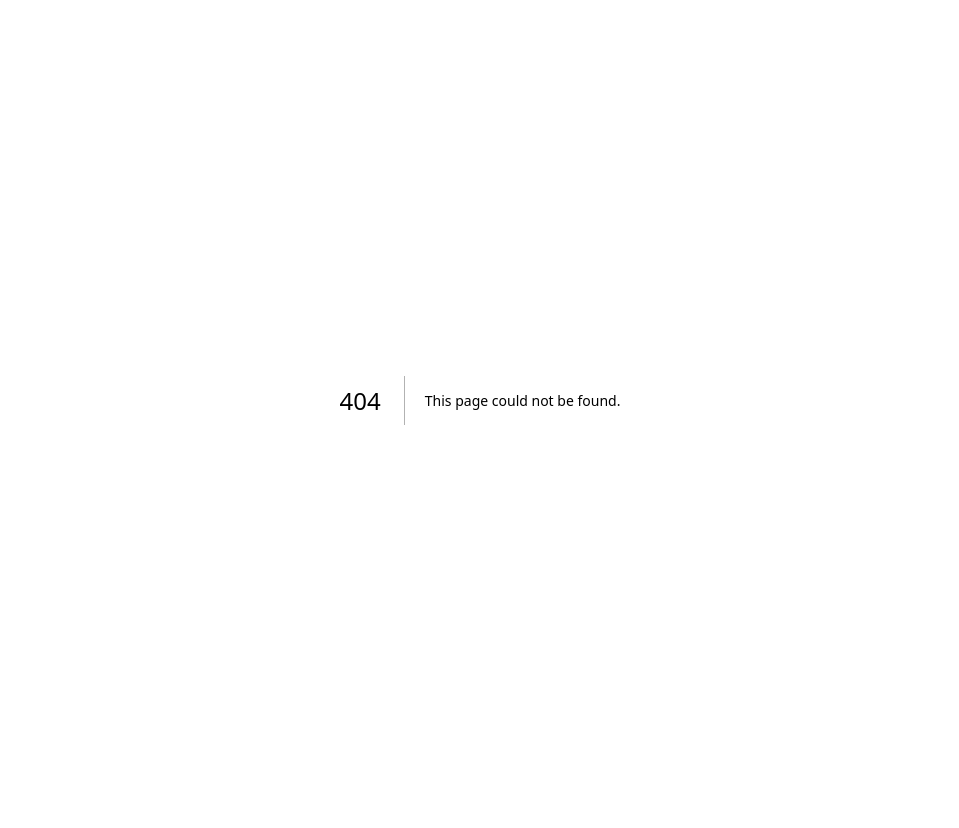
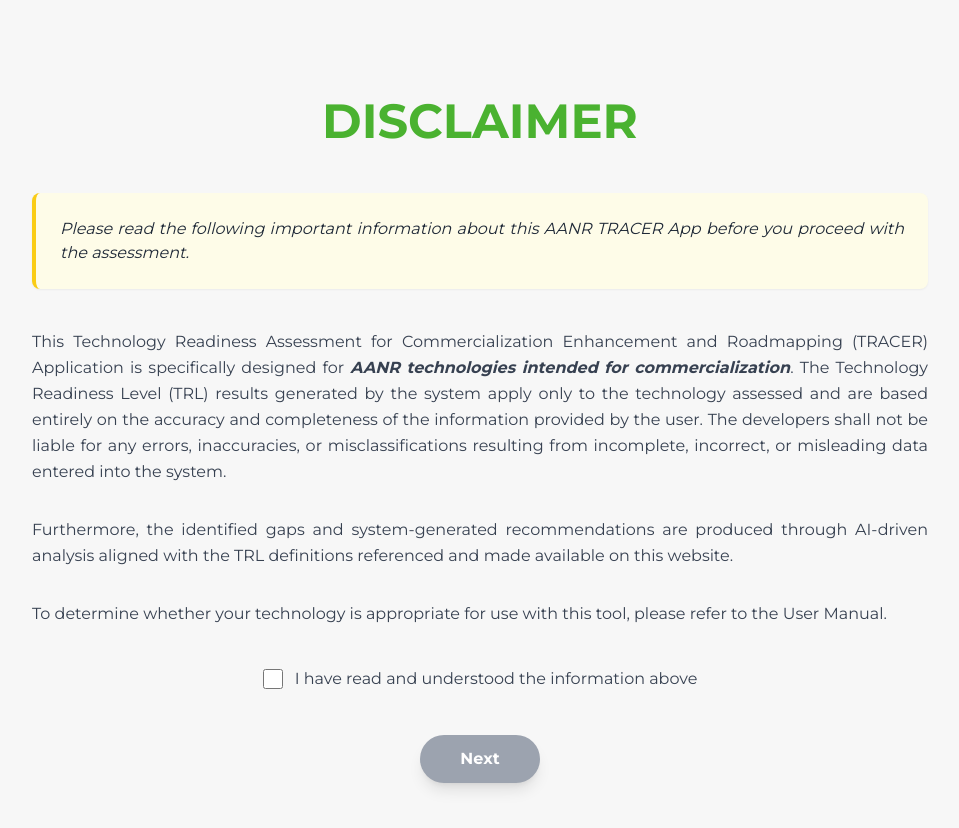
Before and after one commit to kazeulo/AANR-TRACER, a Next.js app: page /assessment in a window 1280 px wide. Before the commit this address had no page. Shown: the top 828 px of the page, without its empty margins (160-1119 px from the left). Before the commit the page ends 800 px from the top, so only its background shows below. Built offline with nearby package versions, Linux system fonts and the light colour scheme.

Commit message:
feat: add disclaimer and data privacy page

```diff
--- a/package.json
+++ b/package.json
@@ -9,6 +9,7 @@
     "lint": "eslint"
   },
   "dependencies": {
+    "framer-motion": "^12.34.3",
     "lucide-react": "^0.575.0",
     "next": "16.1.6",
     "react": "19.2.3",
@@ -18,11 +19,11 @@
     "@types/node": "^20.6.1",
     "@types/react": "^19.0.42",
     "@types/react-dom": "^19.0.11",
+    "autoprefixer": "^10.4.14",
     "eslint": "^9.23.0",
     "eslint-config-next": "16.1.6",
+    "postcss": "^8.4.27",
     "tailwindcss": "^3.3.4",
-    "autoprefixer": "^10.4.14",
-    "postcss": "^8.4.27",
     "typescript": "^5.2.2"
   },
   "description": "**Technology Readiness Assessment for Commercialization Enhancement and Roadmapping**",
--- /dev/null
+++ b/src/app/assessment/data-privacy/page.tsx
@@ -0,0 +1,60 @@
+"use client";
+
+import { useState } from "react";
+import { useRouter } from "next/navigation";
+
+export default function DataPrivacyNotice() {
+  const [accepted, setAccepted] = useState(false);
+  const router = useRouter();
+
+  const handleProceed = () => {
+    router.push("/assessment/data-privacy");
+  };
+
+  return (
+    <div className="bg-[var(--bg-color-light)] min-h-screen py-10 px-6 lg:px-10 text-gray-800 flex flex-col justify-center">
+      <section className="max-w-4xl mx-auto">
+        {/* Title */}
+        <h1 className="text-center text-4xl md:text-5xl font-bold text-[var(--secondary-color)] mb-12">
+          DATA PRIVACY STATEMENT
+        </h1>
+
+        {/* Statement Text */}
+        <p className="text-justify text-gray-700 mb-12">
+          No information disclosed, entered, or encoded by the user while using this application is stored on
+          any platform, nor is it accessible to the application developer. Data storage occurs only if the user
+          voluntarily chooses to download or send a copy of their responses to a specified email address for their
+          own intended purpose. In such cases, the responsibility for saving and handling the data rests solely
+          with the user.
+        </p>
+
+        {/* ===== Checkbox & Proceed Button ===== */}
+        <div className="flex flex-col items-center space-y-6">
+          <label className="flex items-center space-x-3 cursor-pointer mb-5">
+            <input
+              type="checkbox"
+              checked={accepted}
+              onChange={(e) => setAccepted(e.target.checked)}
+              className="w-5 h-5 text-[var(--secondary-color)] border-gray-300 rounded focus:ring-[var(--secondary-color)]"
+            />
+            <span className="text-gray-700">
+              I have read and understood the information above and wish to proceed with the assessment
+            </span>
+          </label>
+
+          <button
+            onClick={handleProceed}
+            disabled={!accepted}
+            className={`px-10 py-3 rounded-3xl font-semibold text-white shadow-lg transition-all duration-300
+              ${accepted
+                ? "bg-[var(--secondary-color)] hover:scale-105 hover:shadow-2xl"
+                : "bg-gray-400 cursor-not-allowed"
+              }`}
+          >
+            Proceed
+          </button>
+        </div>
+      </section>
+    </div>
+  );
+}
--- /dev/null
+++ b/src/app/assessment/disclaimer.tsx
@@ -0,0 +1,79 @@
+"use client";
+
+import { useState } from "react";
+import { useRouter } from "next/navigation";
+
+export default function Disclaimer() {
+  const [agreed, setAgreed] = useState(false);
+  const router = useRouter();
+
+  const handleProceed = () => {
+    router.push("/assessment/data-privacy");
+  };
+
+  return (
+    <div className="bg-[var(--bg-color-light)] min-h-screen py-10 px-6 lg:px-20 text-gray-800 flex flex-col justify-center">
+
+      {/* ===== Heading ===== */}
+      <section className="max-w-4xl mx-auto">
+        <h1 className="text-center text-4xl md:text-5xl font-bold text-[var(--secondary-color)] mb-12">
+          DISCLAIMER
+        </h1>
+
+        {/* ===== Intro Notice ===== */}
+        <div className="bg-yellow-50 border-l-4 border-yellow-400 p-6 rounded-lg mb-10 shadow-sm">
+          <p className="text-justify text-gray-800 italic">
+            Please read the following important information about this AANR TRACER App before you proceed with the assessment.
+          </p>
+        </div>
+
+        {/* ===== Main Disclaimer ===== */}
+        <div className="space-y-8 mb-10">
+          <p className="text-justify text-gray-700 leading-relaxed">
+            This Technology Readiness Assessment for Commercialization Enhancement and Roadmapping (TRACER) Application is
+            specifically designed for <b><i>AANR technologies intended for commercialization</i></b>. The Technology Readiness Level (TRL)
+            results generated by the system apply only to the technology assessed and are based entirely on the accuracy and
+            completeness of the information provided by the user. The developers shall not be liable for any errors, inaccuracies,
+            or misclassifications resulting from incomplete, incorrect, or misleading data entered into the system.
+          </p>
+
+          <p className="text-justify text-gray-700 leading-relaxed">
+            Furthermore, the identified gaps and system-generated recommendations are produced through AI-driven analysis aligned
+            with the TRL definitions referenced and made available on this website.
+          </p>
+
+          <p className="text-justify text-gray-700 leading-relaxed">
+            To determine whether your technology is appropriate for use with this tool, please refer to the User Manual.
+          </p>
+        </div>
+
+        {/* ===== Checkbox & Proceed Button ===== */}
+        <div className="flex flex-col items-center space-y-6">
+          <label className="flex items-center space-x-3 cursor-pointer mb-5">
+            <input
+              type="checkbox"
+              checked={agreed}
+              onChange={(e) => setAgreed(e.target.checked)}
+              className="w-5 h-5 text-[var(--secondary-color)] border-gray-300 rounded focus:ring-[var(--secondary-color)]"
+            />
+            <span className="text-gray-700">
+              I have read and understood the information above
+            </span>
+          </label>
+
+          <button
+            onClick={handleProceed}
+            disabled={!agreed}
+            className={`px-10 py-3 rounded-3xl font-semibold text-white shadow-lg transition-all duration-300
+              ${agreed
+                ? "bg-[var(--secondary-color)] hover:scale-105 hover:shadow-2xl"
+                : "bg-gray-400 cursor-not-allowed"
+              }`}
+          >
+            Next
+          </button>
+        </div>
+      </section>
+    </div>
+  );
+}
--- /dev/null
+++ b/src/app/assessment/page.tsx
@@ -0,0 +1,13 @@
+"use client";
+
+import Disclaimer from "../assessment/disclaimer";
+
+export default function AssessmentPage() {
+  return (
+    <div className="bg-[var(--bg-color-light)]">
+      <section className="max-w-7xl mx-auto w-full py-10">
+        <Disclaimer />
+      </section>
+    </div>
+  );
+}
--- a/tsconfig.json
+++ b/tsconfig.json
@@ -28,6 +28,6 @@
     "**/*.tsx",
     ".next/types/**/*.ts",
     ".next/dev/types/**/*.ts"
-  ],
+, "src/app/assessment"  ],
   "exclude": ["node_modules"]
 }
```
Also changed, not shown: 2 other files (tests, documents, lock files or other folders).
